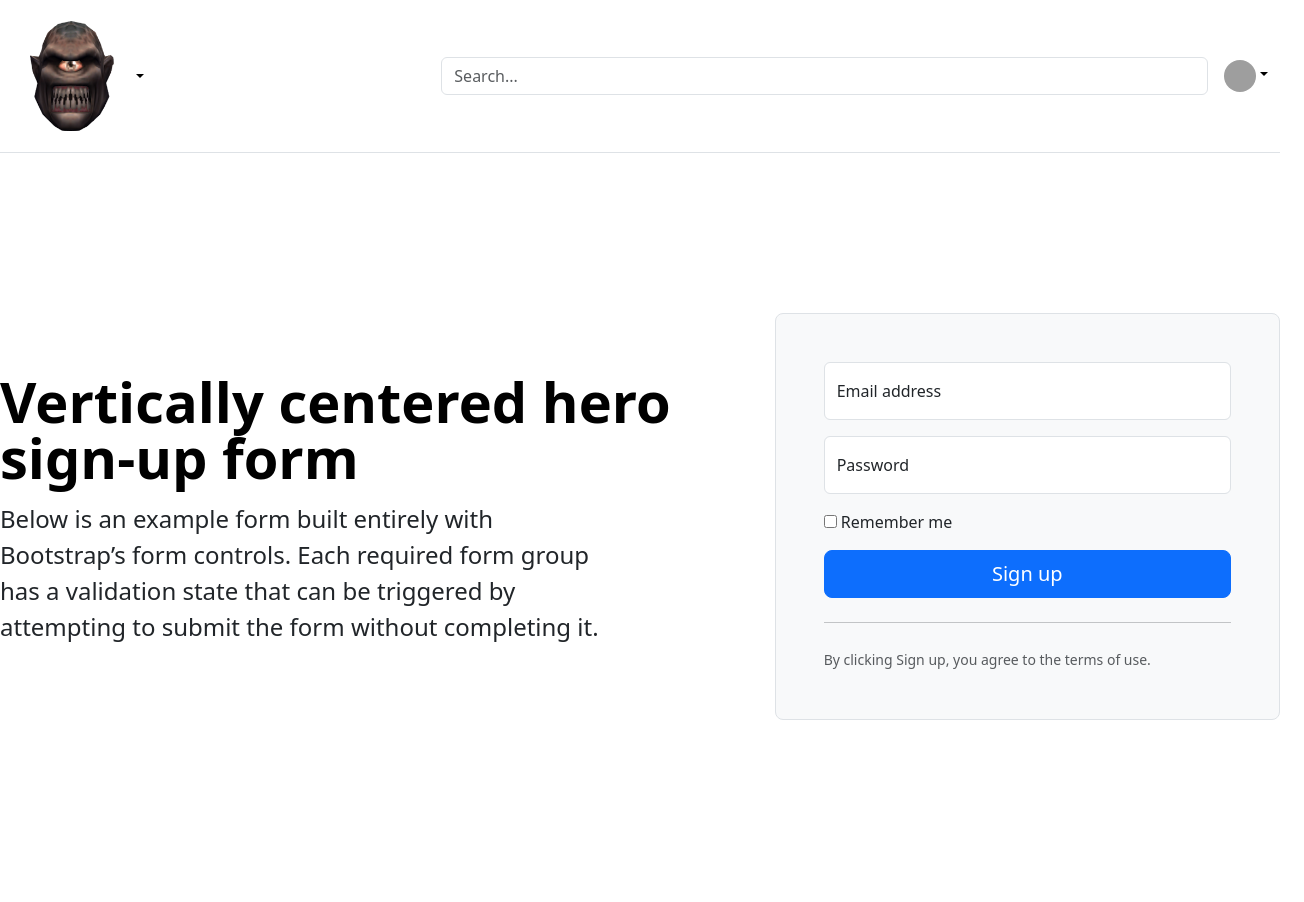
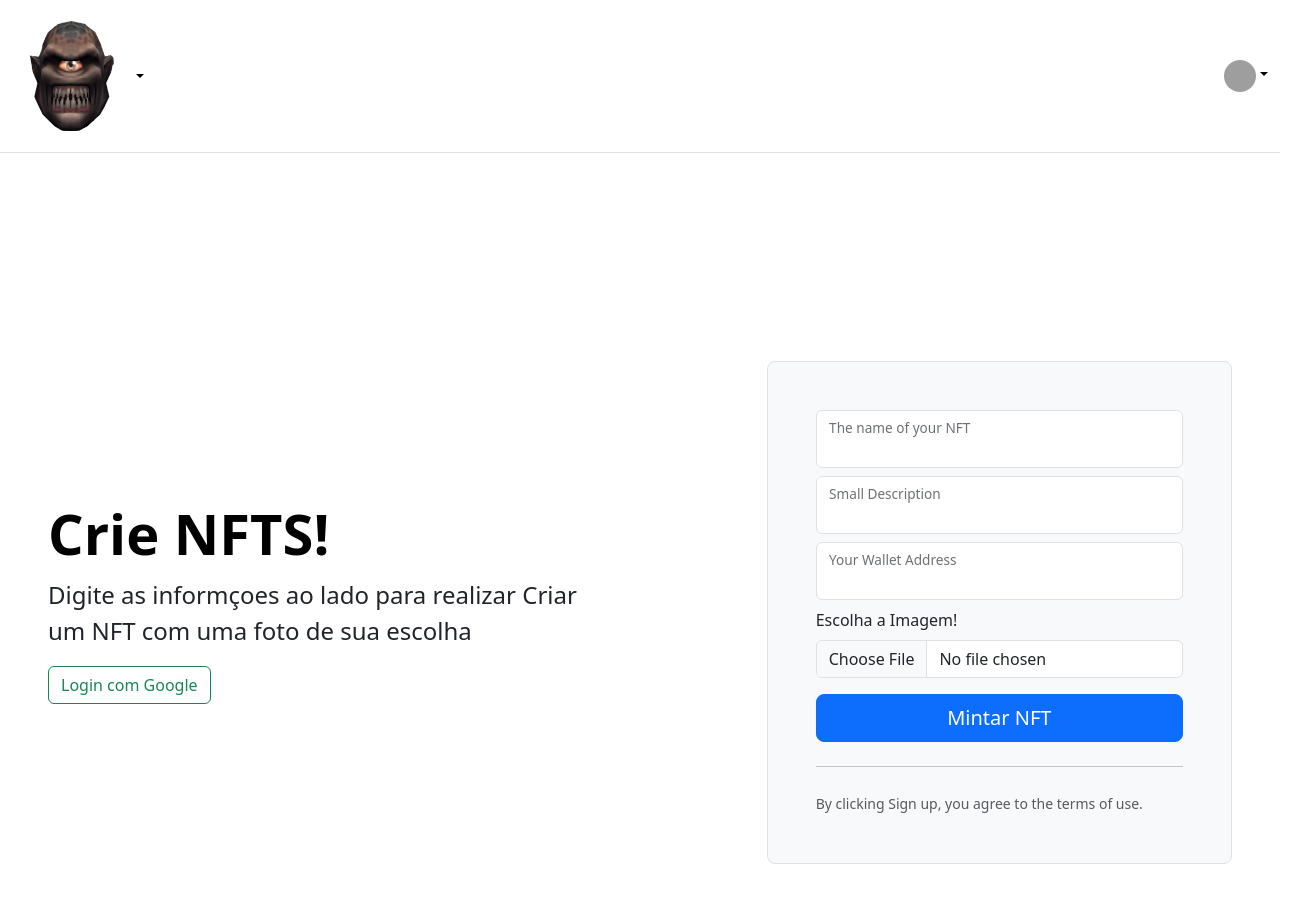
Before and after one commit to GreatApe77/nft-uploader, a Next.js app in the folder client/: page / in a window 1280 px wide. Shown: the top 902 px of the page, 1304 px wide, since content can reach past the window. Before the commit the page ends 800 px from the top, so only its background shows below. Built offline with nearby package versions, Linux system fonts and the light colour scheme; no server answers; grey boxes are pictures that could not be loaded.

Commit message:
melhora o header

```diff
--- a/client/src/app/components/Header/index.tsx
+++ b/client/src/app/components/Header/index.tsx
@@ -1,48 +1,115 @@
 import React from "react";
 import Link from "next/link";
-export type HeaderProps ={
-	isAuth:boolean,
-	avatarUrl:string
-}
-export default function Header({isAuth,avatarUrl}:HeaderProps) {
+export type HeaderProps = {
+	isAuth: boolean;
+	avatarUrl: string;
+};
+export default function Header({ isAuth, avatarUrl }: HeaderProps) {
 	return (
 		<header className="py-3 mb-3 border-bottom">
-    <div className="container-fluid d-grid gap-3 align-items-center" style={{gridTemplateColumns:"1fr 2fr"}}>
+			<div
+				className="container-fluid d-grid gap-3 align-items-center"
+				style={{ gridTemplateColumns: "1fr 2fr" }}
+			>
 				<div className="dropdown">
-        <a href="#" className="d-flex align-items-center col-lg-4 mb-2 mb-lg-0 link-body-emphasis text-decoration-none dropdown-toggle" data-bs-toggle="dropdown" aria-expanded="false">
-          <img className="" width={"120"} src="/great-ape-psn.png" alt="logo" />
+					<a
+						href="#"
+						className="d-flex align-items-center col-lg-4 mb-2 mb-lg-0 link-body-emphasis text-decoration-none dropdown-toggle"
+						data-bs-toggle="dropdown"
+						aria-expanded="false"
+					>
+						<img
+							className=""
+							width={"120"}
+							src="/great-ape-psn.png"
+							alt="logo"
+						/>
 					</a>
 					<ul className="dropdown-menu text-small shadow">
-          <li><a className="dropdown-item active" href="#" aria-current="page">Overview</a></li>
-          <li><a className="dropdown-item" href="#">Inventory</a></li>
-          <li><a className="dropdown-item" href="#">Customers</a></li>
-          <li><a className="dropdown-item" href="#">Products</a></li>
-          <li><hr className="dropdown-divider"/></li>
-          <li><a className="dropdown-item" href="#">Reports</a></li>
-          <li><a className="dropdown-item" href="#">Analytics</a></li>
+						<li>
+							<a className="dropdown-item active" href="#" aria-current="page">
+								Overview
+							</a>
+						</li>
+						<li>
+							<a className="dropdown-item" href="#">
+								Inventory
+							</a>
+						</li>
+						<li>
+							<a className="dropdown-item" href="#">
+								Customers
+							</a>
+						</li>
+						<li>
+							<a className="dropdown-item" href="#">
+								Products
+							</a>
+						</li>
+						<li>
+							<hr className="dropdown-divider" />
+						</li>
+						<li>
+							<a className="dropdown-item" href="#">
+								Reports
+							</a>
+						</li>
+						<li>
+							<a className="dropdown-item" href="#">
+								Analytics
+							</a>
+						</li>
 					</ul>
 				</div>
 
 				<div className="d-flex align-items-center">
-        <form className="w-100 me-3" role="search">
-          <input type="search" className="form-control" placeholder="Search..." aria-label="Search"/>
-        </form>
+					<div className="w-100 me-3" role="search">
 
-        <div className="flex-shrink-0 dropdown">
-          <a href="#" className="d-block link-body-emphasis text-decoration-none dropdown-toggle" data-bs-toggle="dropdown" aria-expanded="false">
-            <img src="https://github.com/mdo.png" alt="mdo" width="32" height="32" className="rounded-circle"/>
+					</div>
+
+					<div className="flex-grow-0 dropdown">
+						<a
+							href="#"
+							className="d-block link-body-emphasis text-decoration-none dropdown-toggle"
+							data-bs-toggle="dropdown"
+							aria-expanded="false"
+						>
+							<img
+								src="https://github.com/mdo.png"
+								alt="mdo"
+								width="32"
+								height="32"
+								className="rounded-circle"
+							/>
 						</a>
 						<ul className="dropdown-menu text-small shadow">
-            <li><a className="dropdown-item" href="#">New project...</a></li>
-            <li><a className="dropdown-item" href="#">Settings</a></li>
-            <li><a className="dropdown-item" href="#">Profile</a></li>
-            <li><hr className="dropdown-divider"/></li>
-            <li><a className="dropdown-item" href="#">Sign out</a></li>
+							<li>
+								<a className="dropdown-item" href="#">
+									New project...
+								</a>
+							</li>
+							<li>
+								<a className="dropdown-item" href="#">
+									Settings
+								</a>
+							</li>
+							<li>
+								<a className="dropdown-item" href="#">
+									Profile
+								</a>
+							</li>
+							<li>
+								<hr className="dropdown-divider" />
+							</li>
+							<li>
+								<a className="dropdown-item" href="#">
+									Sign out
+								</a>
+							</li>
 						</ul>
 					</div>
 				</div>
 			</div>
 		</header>
-
 	);
 }
--- a/client/src/app/page.tsx
+++ b/client/src/app/page.tsx
@@ -4,7 +4,7 @@ import React, { useEffect, useState } from "react";
 import { postForm } from "./api-calls/postForm";
 import { auth } from "./config/firebase-config";
 import { GoogleAuthProvider, User, signInWithPopup } from "firebase/auth";
-
+import Spinner from "react-bootstrap/Spinner";
 export default function Home() {
 	const [name, setName] = useState("");
 	const [isAuth, setIsAuth] = useState(false);
@@ -70,46 +70,77 @@ export default function Home() {
 		});
 	}
 	return (
-		<main>
+		<main className="p-5">
 			<div className="container col-xl-10 col-xxl-8 px-4 py-5" />
 			<div className="row align-items-center g-lg-5 py-5">
 				<div className="col-lg-7 text-center text-lg-start">
 					<h1 className="display-4 fw-bold lh-1 text-body-emphasis mb-3">
-						Vertically centered hero sign-up form
+						Crie NFTS!
 					</h1>
 					<p className="col-lg-10 fs-4">
-						Below is an example form built entirely with Bootstrap’s form
-						controls. Each required form group has a validation state that can
-						be triggered by attempting to submit the form without completing it.
+						Digite as informçoes ao lado para realizar Criar um NFT com uma foto
+						de sua escolha
+					</p>
+					<p className="col-lg-10 fs-4">
+						<button type="button" className="btn btn-outline-success">
+							Login com Google
+						</button>
 					</p>
 				</div>
 				<div className="col-md-10 mx-auto col-lg-5">
-					<form className="p-4 p-md-5 border rounded-3 bg-body-tertiary">
-						<div className="form-floating mb-3">
+					<form onSubmit={handleFormSubmit} className="p-4 p-md-5 border rounded-3 bg-body-tertiary">
+						<div className="form-floating mb-2">
 							<input
-								type="email"
+								type="text"
 								className="form-control"
 								id="floatingInput"
-								placeholder="name@example.com"
+								value={name}
+								onChange={handleNameChange}
+								required
 							/>
-							<label htmlFor="floatingInput">Email address</label>
+							<label htmlFor="floatingInput">The name of your NFT</label>
 						</div>
-						<div className="form-floating mb-3">
+						<div className="form-floating mb-2">
 							<input
-								type="password"
+								type="text"
 								className="form-control"
-								id="floatingPassword"
-								placeholder="Password"
+								id="floatingInput"
+								value={description}
+								onChange={handleDescriptionChange}
+								required
 							/>
-							<label htmlFor="floatingPassword">Password</label>
+							<label htmlFor="floatingInput">Small Description</label>
 						</div>
-						<div className="checkbox mb-3">
-							<label>
-								<input type="checkbox" value="remember-me" /> Remember me
+						<div className="form-floating mb-2">
+							<input
+								type="text"
+								className="form-control"
+								id="floatingInput"
+								value={wallet}
+								onChange={handleWalletChange}
+								required
+							/>
+							<label htmlFor="floatingInput">Your Wallet Address</label>
+						</div>
+						<div className="mb-3">
+							<label htmlFor="" className="form-label">
+								Escolha a Imagem!
 							</label>
+							<input
+								type="file"
+								className="form-control"
+								name=""
+								id=""
+								placeholder=""
+								aria-describedby="fileHelpId"
+								onChange={handleFileChange}
+
+								required
+							/>
 						</div>
-						<button className="w-100 btn btn-lg btn-primary" type="submit">
-							Sign up
+
+						<button className="w-100 btn btn-lg btn-primary" disabled={loading} type="submit">
+							{loading ? <Spinner /> : "Mintar NFT"}
 						</button>
 						<hr className="my-4" />
 						<small className="text-body-secondary">
```
Lines whose indentation alone changed are shown as unchanged.
